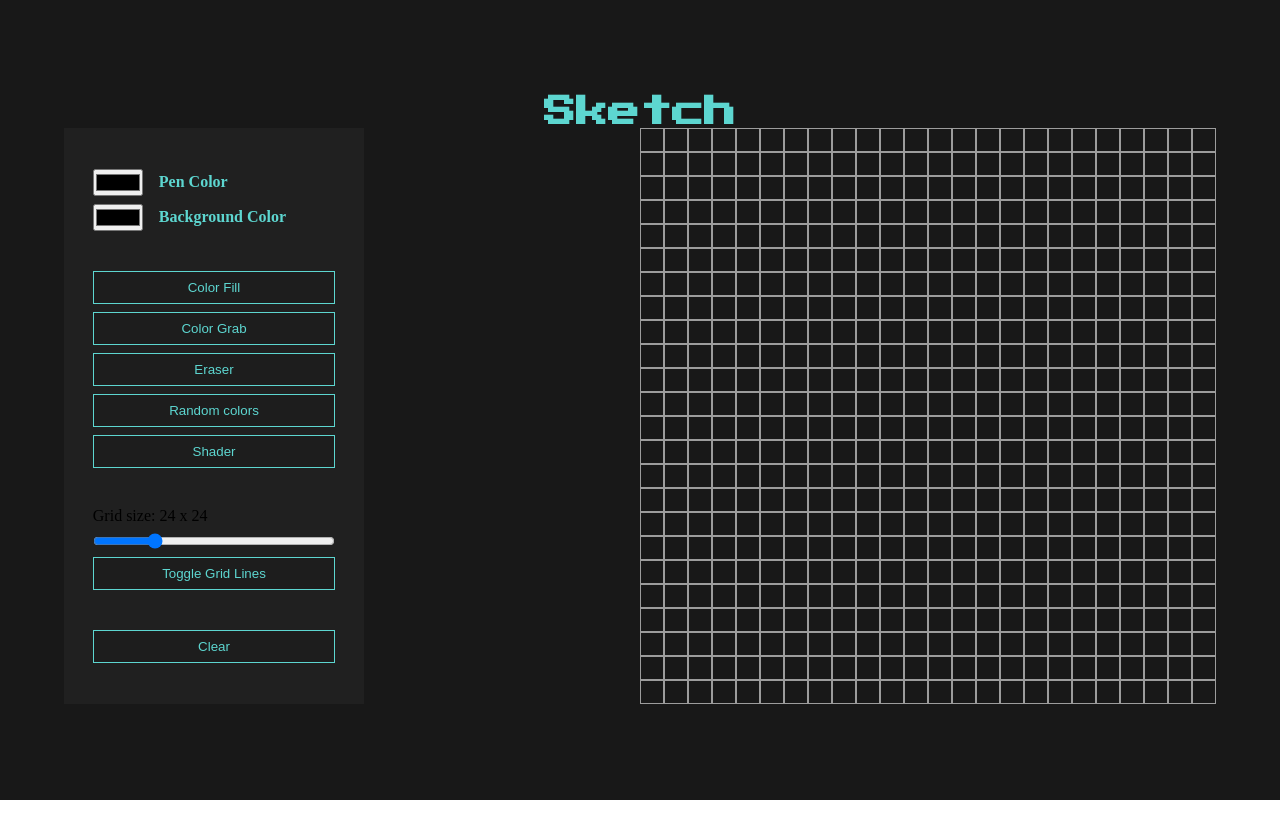
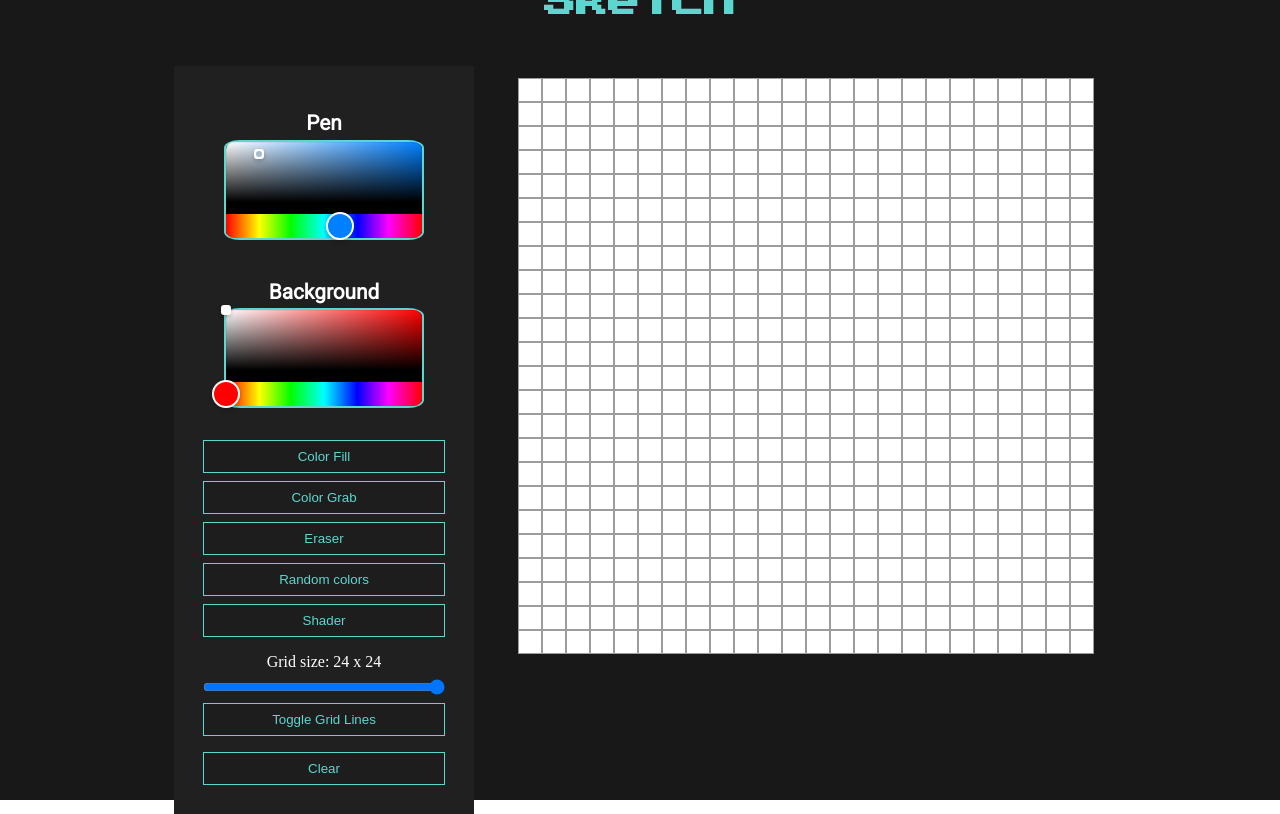
Before and after one commit to TommiKorhonen/Sketch, a React (Create React App) app: page / in a window 1280 px wide. Built offline with nearby package versions, Linux system fonts and the light colour scheme.

Commit message:
added: eraser, pen & background functionality

```diff
--- a/package.json
+++ b/package.json
@@ -11,6 +11,7 @@
     "@types/react": "^17.0.41",
     "@types/react-dom": "^17.0.14",
     "react": "^17.0.2",
+    "react-colorful": "^5.5.1",
     "react-dom": "^17.0.2",
     "react-scripts": "5.0.0",
     "sass": "^1.49.9",
--- a/src/components/Board/Board.tsx
+++ b/src/components/Board/Board.tsx
@@ -8,6 +8,11 @@ interface IBoardProps {
   handleMouseEnter: (row: number, col: number) => void;
   handleMouseUp: () => void;
   bgColor?: string;
+  values: IInputValues;
+}
+
+export interface IInputValues {
+  gridLines: number;
 }
 
 const Board: React.FC<IBoardProps> = ({
@@ -16,14 +21,23 @@ const Board: React.FC<IBoardProps> = ({
   handleMouseEnter,
   handleMouseUp,
   bgColor,
+  values,
 }) => {
   return (
-    <div>
+    <div draggable={false}>
       {board.grid.map((row, rowindex) => {
         return (
-          <div key={rowindex} className="row">
+          <div
+            key={rowindex}
+            className="row"
+            draggable={false}
+            style={{
+              backgroundColor: bgColor,
+              gridTemplateColumns: `repeat(${values.gridLines}, minmax(0, 1fr))`,
+            }}
+          >
             {row.map((node, nodeIndex) => {
-              const { row, col, isColored } = node;
+              const { row, col, isColored, nodeColor } = node;
               return (
                 <Square
                   key={nodeIndex}
@@ -33,7 +47,7 @@ const Board: React.FC<IBoardProps> = ({
                   handleMouseUp={handleMouseUp}
                   row={row}
                   col={col}
-                  bgColor={bgColor}
+                  nodeColor={nodeColor}
                 />
               );
             })}
--- a/src/components/Sketch/Sketch.tsx
+++ b/src/components/Sketch/Sketch.tsx
@@ -1,55 +1,67 @@
 import React, { useEffect, useState } from "react";
-import Board from "../Board/Board";
+import Board, { IInputValues } from "../Board/Board";
 import Taskbar from "../Taskbar/Taskbar";
 
 export interface IGrid {
   grid: INode[][];
   mouseIsPressed?: boolean;
 }
-interface INode {
+export interface INode {
   row: number;
   col: number;
   isColored: boolean;
+  nodeColor: string;
 }
 const Sketch = () => {
+  const [buttonToggled, setButtonToggled] = useState({
+    eraser: false,
+  });
+  // const [eraserToggled, setEraserToggled] = useState(false);
+  const [color, setColor] = useState("#aabbcc");
+  const [bgColor, setbgColor] = useState("#FFFFFF");
   const [board, setBoard] = useState<IGrid>({
     grid: [],
     mouseIsPressed: false,
   });
-  // const [bgColor, setBgColor] = useState("white");
-  // This goes to taskbar component
-  const [values, setValues] = useState({
-    bgColor: "",
-    penColor: "",
+  const [values, setValues] = useState<IInputValues>({
     gridLines: 24,
   });
+
   let handleChange = (e: { target: { name: any; value: any } }) => {
-    handleGridChange();
-
     setValues({
       ...values,
       [e.target.name]: e.target.value,
     });
   };
+
   const handleMouseDown = (row: number, col: number) => {
     const newGrid = handleColoring(board.grid, row, col);
     setBoard({ grid: newGrid, mouseIsPressed: true });
+    // ADD IF CONDITION SOMEWHERE
+    if (buttonToggled.eraser) {
+      erase(row, col);
+    }
   };
 
   const handleMouseEnter = (row: number, col: number) => {
     if (!board.mouseIsPressed) return;
     const newGrid = handleColoring(board.grid, row, col);
     setBoard({ grid: newGrid, mouseIsPressed: true });
+    if (buttonToggled.eraser) {
+      erase(row, col);
+    }
   };
 
   const handleMouseUp = () => {
     const copyGrid = [...board.grid];
     setBoard({ grid: copyGrid, mouseIsPressed: false });
   };
+
+  // Grid size changer
   const handleGridChange = () => {
-    const newGrid = [...board.grid];
     squareGenerator(values.gridLines);
   };
+
   const squareGenerator = (gridLines: number) => {
     const grid = [];
     for (let row = 0; row < gridLines; row++) {
@@ -67,88 +79,58 @@ const Sketch = () => {
       col,
       row,
       isColored: false,
+      nodeColor: "white",
     };
   };
 
-  // Handles coloring to
   const handleColoring = (grid: INode[][], row: number, col: number) => {
     const newGrid = [...grid];
     const node = newGrid[row][col];
     const newNode = {
       ...node,
       isColored: true,
+      nodeColor: color,
+    };
+    newGrid[row][col] = newNode;
+    return newGrid;
+  };
+
+  const erase = (row: number, col: number) => {
+    const newGrid = [...board.grid];
+    const node = newGrid[row][col];
+    const newNode = {
+      ...node,
+      isColored: false,
     };
     newGrid[row][col] = newNode;
     return newGrid;
   };
 
   useEffect(() => {
-    squareGenerator(values.gridLines);
-    console.log(board.grid);
-  }, []);
+    handleGridChange();
+  }, [values.gridLines]);
   return (
     <main className="sketch">
       <h1>Sketch</h1>
       <div className="sketch-container">
-        {/* <Taskbar setBgColor={setBgColor} /> */}
-        <section className="sketch-taskbarContainer">
-          <div className="sketch-taskbar">
-            <form className="sketch-form">
-              <div className="sketch-inputs">
-                <div>
-                  <input
-                    type="color"
-                    title="color"
-                    id="penColor"
-                    name="penColor"
-                    value={values.penColor}
-                    onChange={handleChange}
-                  />
-                </div>
-                <label htmlFor="penColor">Pen Color</label>
-              </div>
-              <div className="sketch-inputs">
-                <div>
-                  <input
-                    type="color"
-                    title="bgColor"
-                    id="bgColor"
-                    name="bgColor"
-                    value={values.bgColor}
-                    onChange={handleChange}
-                  />
-                </div>
-                <label htmlFor="bgColor">Background Color</label>
-              </div>
-            </form>
-            <div className="sketch-buttons">
-              <button>Color Fill</button>
-              <button>Color Grab</button>
-              <button>Eraser</button>
-              <button>Random colors</button>
-              <button>Shader</button>
-            </div>
-            <div className="sketch-sliderContainer">
-              <label htmlFor="gridLines">Grid size: 24 x 24</label>
-              <input
-                type="range"
-                id="gridLines"
-                title="gridLines"
-                value={values.gridLines}
-                onChange={handleChange}
-                name="gridLines"
-              />
-              <button>Toggle Grid Lines</button>
-            </div>
-            <button>Clear</button>
-          </div>
-        </section>
-        <section>
+        <Taskbar
+          values={values}
+          handleChange={handleChange}
+          color={color}
+          setColor={setColor}
+          bgColor={bgColor}
+          setbgColor={setbgColor}
+          buttonToggled={buttonToggled}
+          setButtonToggled={setButtonToggled}
+        />
+        <section className="sketch-boardWrapper" draggable={false}>
           <Board
             handleMouseDown={handleMouseDown}
             handleMouseEnter={handleMouseEnter}
             handleMouseUp={handleMouseUp}
             board={board}
+            values={values}
+            bgColor={bgColor}
           />
         </section>
       </div>
--- a/src/components/Square/Square.tsx
+++ b/src/components/Square/Square.tsx
@@ -1,15 +1,16 @@
-import React from "react";
+import React, { useState } from "react";
+import { IInputValues } from "../Board/Board";
 
 interface ISquareProps {
-  isColored: boolean;
   handleMouseDown: (row: number, col: number) => void;
   handleMouseEnter: (row: number, col: number) => void;
   handleMouseUp: () => void;
+  isColored: boolean;
   col: number;
   row: number;
-  bgColor?: string;
+  nodeColor: string;
 }
-
+// style={{ backgroundColor: nodeColor }}
 const Square: React.FC<ISquareProps> = ({
   handleMouseDown,
   handleMouseEnter,
@@ -17,13 +18,17 @@ const Square: React.FC<ISquareProps> = ({
   col,
   row,
   isColored,
-  bgColor,
+  nodeColor,
 }) => {
-  const extraClass = isColored ? "colored-node" : "";
   return (
     <article
-      className={`node ${extraClass}`}
-      style={{ backgroundColor: bgColor }}
+      draggable={false}
+      className={`node `}
+      style={
+        isColored
+          ? { backgroundColor: nodeColor }
+          : { backgroundColor: "inherit" }
+      }
       onMouseDown={() => handleMouseDown(row, col)}
       onMouseEnter={() => handleMouseEnter(row, col)}
       onMouseUp={() => handleMouseUp()}
--- a/src/components/Taskbar/Taskbar.tsx
+++ b/src/components/Taskbar/Taskbar.tsx
@@ -1,33 +1,77 @@
 import React from "react";
+import { HexColorPicker } from "react-colorful";
+import { IInputValues } from "../Board/Board";
+import { INode } from "../Sketch/Sketch";
 
-const Taskbar: React.FC<{ setBgColor: () => void }> = ({ setBgColor }) => {
+interface ITaskbarProps {
+  values: IInputValues;
+  handleChange: (e: { target: { name: string; value: any } }) => any;
+  color: string;
+  bgColor: string;
+  setColor: React.Dispatch<React.SetStateAction<string>>;
+  setbgColor: React.Dispatch<React.SetStateAction<string>>;
+  buttonToggled: IButtonToggle;
+  setButtonToggled: React.Dispatch<React.SetStateAction<{ eraser: boolean }>>;
+}
+interface IButtonToggle {
+  eraser: boolean;
+}
+
+const Taskbar: React.FC<ITaskbarProps> = ({
+  values,
+  handleChange,
+  color,
+  setColor,
+  bgColor,
+  setbgColor,
+  setButtonToggled,
+  buttonToggled,
+}) => {
   return (
-    <section className="sketch-taskbarContainer">
-      <div className="sketch-taskbar">
-        <form className="sketch-form">
-          <div className="sketch-inputs">
-            <div>
-              <input type="color" title="color" id="penColor" />
+    <section className="taskbar-Container">
+      <div className="taskbar">
+        <form className="taskbar-Form">
+          <div className="taskbar-Inputs">
+            <h3>Pen</h3>
+            <div className="small-picker custom-pointers">
+              <HexColorPicker color={color} onChange={setColor} />
             </div>
-            <label htmlFor="penColor">Pen Color</label>
+            {/* <label htmlFor="penColor">Pen Color</label> */}
           </div>
-          <div className="sketch-inputs">
-            <div>
-              <input type="color" title="bgColor" id="bgColor" />
+          <div className="taskbar-Inputs">
+            <h3>Background</h3>
+            <div className="small-picker custom-pointers">
+              <HexColorPicker color={bgColor} onChange={setbgColor} />
             </div>
-            <label htmlFor="bgColor">Background Color</label>
+            {/* <label htmlFor="bgColor">Background Color</label> */}
           </div>
         </form>
-        <div className="sketch-buttons">
+        <div className="taskbar-Buttons">
           <button>Color Fill</button>
           <button>Color Grab</button>
-          <button>Eraser</button>
+          <button
+            className={buttonToggled.eraser ? "buttonToggled" : ""}
+            onClick={() => setButtonToggled({ eraser: !buttonToggled.eraser })}
+          >
+            Eraser
+          </button>
           <button>Random colors</button>
           <button>Shader</button>
         </div>
-        <div className="sketch-sliderContainer">
-          <label htmlFor="gridLines">Grid size: 24 x 24</label>
-          <input type="range" id="gridLines" title="gridLines" />
+        <div className="taskbar-SliderContainer">
+          <label htmlFor="gridLines">
+            {`Grid size: ${values.gridLines} x ${values.gridLines}`}
+          </label>
+          <input
+            type="range"
+            id="gridLines"
+            title="gridLines"
+            value={values.gridLines}
+            onChange={(e) => handleChange(e)}
+            name="gridLines"
+            min={1}
+            max={24}
+          />
           <button>Toggle Grid Lines</button>
         </div>
         <button>Clear</button>
--- a/src/sass/base/_typography.scss
+++ b/src/sass/base/_typography.scss
@@ -1,7 +1,14 @@
 @use "../abstracts/colors";
 @import url("https://fonts.googleapis.com/css2?family=Press+Start+2P&display=swap");
+@import url("https://fonts.googleapis.com/css2?family=Roboto&display=swap");
 h1 {
   font-size: 2rem;
+  margin-bottom: 3rem;
   font-family: "Press Start 2P", cursive;
   color: colors.$base-color;
 }
+h3 {
+  font-size: 1.3rem;
+  // text-transform: uppercase;
+  font-family: "Roboto", sans-serif;
+}
--- /dev/null
+++ b/src/sass/components/_board.scss
@@ -0,0 +1,7 @@
+// was flex
+.row {
+  display: -ms-grid;
+  display: grid;
+  align-items: center;
+  justify-content: center;
+}
--- a/src/sass/components/_sketch.scss
+++ b/src/sass/components/_sketch.scss
@@ -6,47 +6,19 @@
   justify-content: center;
   align-items: center;
   height: 100vh;
+  // max-width: 1400px;
+  // margin-left: auto;
+  // margin-right: auto;
 }
 .sketch-container {
-  display: -ms-grid;
-  display: grid;
-  grid-template-columns: repeat(2, minmax(0, 1fr));
+  display: flex;
+  gap: 2rem;
+  justify-content: space-between;
 }
-.sketch-taskbarContainer {
+.sketch-boardWrapper {
   display: flex;
+  justify-content: center;
+  align-items: center;
+  width: 600px;
+  height: 600px;
 }
-.sketch-taskbar {
-  background-color: #202020;
-  align-self: center;
-  display: flex;
-  gap: 1rem;
-  padding: 1.8rem;
-  justify-content: space-around;
-  flex-direction: column;
-  width: 300px;
-  height: 100%;
-}
-.sketch-form {
-  display: flex;
-  flex-direction: column;
-  gap: 0.5rem;
-}
-.sketch-inputs {
-  color: colors.$base-color;
-  font-weight: 600;
-  display: flex;
-  align-items: center;
-  gap: 1rem;
-}
-
-.sketch-buttons {
-  color: colors.$base-color;
-  gap: 0.5rem;
-  display: flex;
-  flex-direction: column;
-}
-.sketch-sliderContainer {
-  display: flex;
-  flex-direction: column;
-  gap: 0.5rem;
-}
--- a/src/sass/components/_square.scss
+++ b/src/sass/components/_square.scss
@@ -1,7 +1,7 @@
 .node {
   display: flex;
-  justify-content: center;
-  align-items: center;
+  // justify-content: center;
+  // align-items: center;
   border: 1px solid rgb(156, 156, 156);
   width: 24px;
   height: 24px;
@@ -9,6 +9,3 @@
 .colored-node {
   background-color: red;
 }
-.row {
-  display: flex;
-}
--- /dev/null
+++ b/src/sass/components/_taskbar.scss
@@ -0,0 +1,56 @@
+@use "../abstracts/colors";
+.small-picker .react-colorful {
+  width: 200px;
+  height: 100px;
+  border: 2px solid colors.$base-color;
+  border-radius: 8%;
+}
+
+.custom-pointers .react-colorful__saturation-pointer {
+  width: 10px;
+  height: 10px;
+  border-radius: 3px;
+}
+
+.taskbar-Container {
+  display: flex;
+}
+.taskbar {
+  background-color: #202020;
+  align-self: center;
+  display: flex;
+  gap: 1rem;
+  padding: 1.8rem;
+  justify-content: space-around;
+  flex-direction: column;
+  width: 300px;
+  height: 100%;
+}
+.taskbar-Form {
+  display: flex;
+  flex-direction: column;
+  gap: 0.5rem;
+}
+.taskbar-Inputs {
+  color: white;
+  padding: 1rem;
+  font-weight: 600;
+  display: flex;
+  flex-direction: column;
+  align-items: center;
+  gap: 0.3rem;
+}
+
+.taskbar-Buttons {
+  color: colors.$base-color;
+  gap: 0.5rem;
+  display: flex;
+  flex-direction: column;
+}
+.taskbar-SliderContainer {
+  color: white;
+  text-align: center;
+  display: flex;
+  flex-direction: column;
+  gap: 0.5rem;
+}
--- a/src/sass/style.scss
+++ b/src/sass/style.scss
@@ -3,3 +3,5 @@
 
 @use "components/sketch";
 @use "components/square";
+@use "components/board";
+@use "components/taskbar";
```
Also changed, not shown: src/sass/base/_reset.scss (+7 -0 lines), 1 other file (tests, documents, lock files or other folders).
